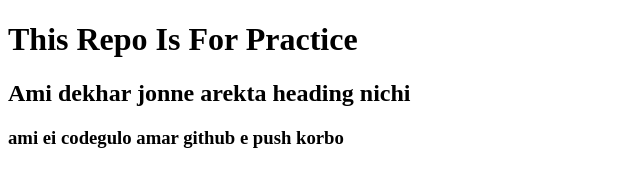
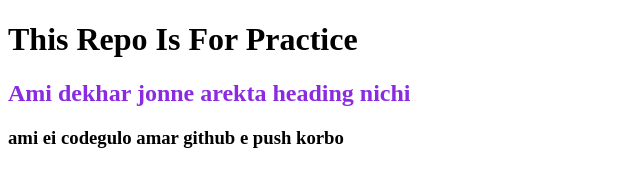
Before and after one commit to Rakib01754/my-third-repo, a plain HTML site: page index.html in a window 1280 px wide. Shown: the whole page, without its empty margins (0-640 px from the left). Drawn offline with Linux system fonts and the light colour scheme.

Commit message:
css file ta add kore connect korlam

```diff
--- a/index.html
+++ b/index.html
@@ -5,6 +5,7 @@
     <meta http-equiv="X-UA-Compatible" content="IE=edge">
     <meta name="viewport" content="width=device-width, initial-scale=1.0">
     <title>My Third Repo</title>
+    <link rel="stylesheet" href="style.css">
 </head>
 <body>
     <h1>This Repo Is For Practice</h1>
--- /dev/null
+++ b/style.css
@@ -0,0 +1,3 @@
+h2{
+    color:blueviolet
+}
```
